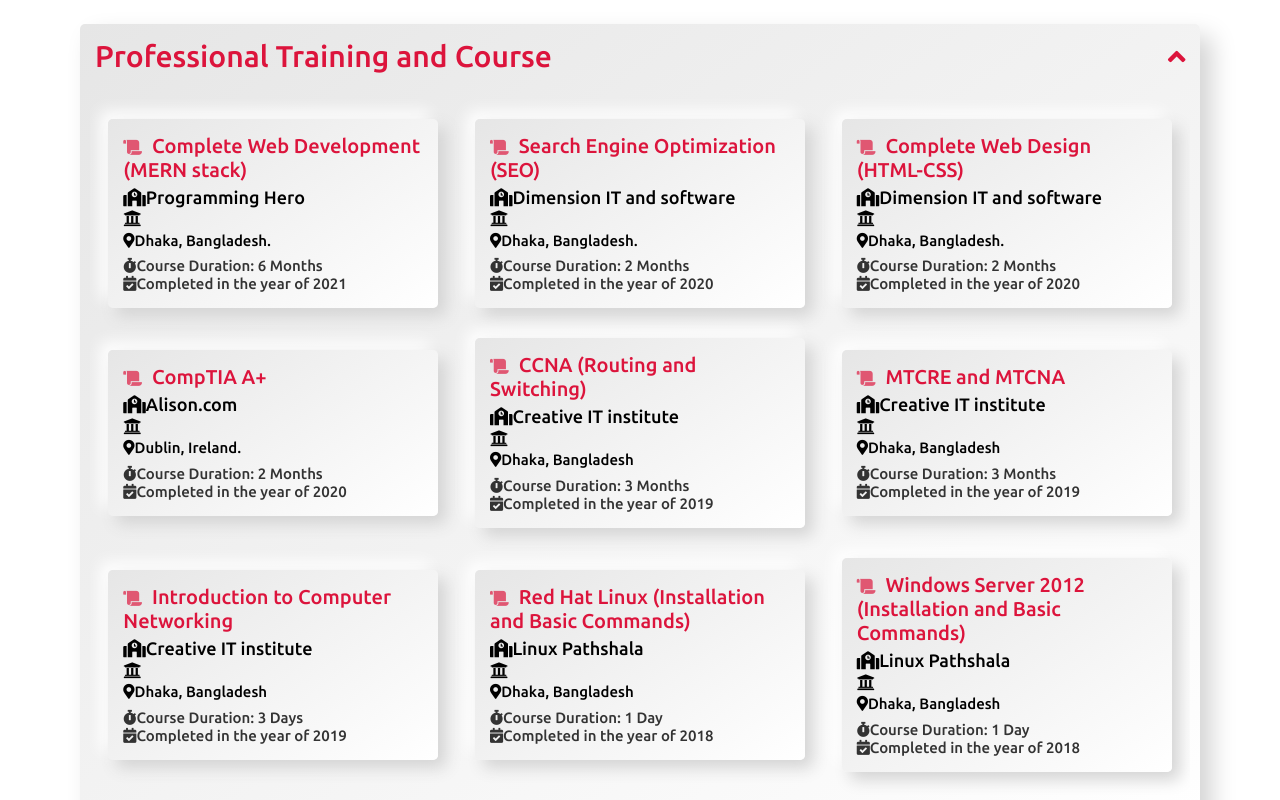
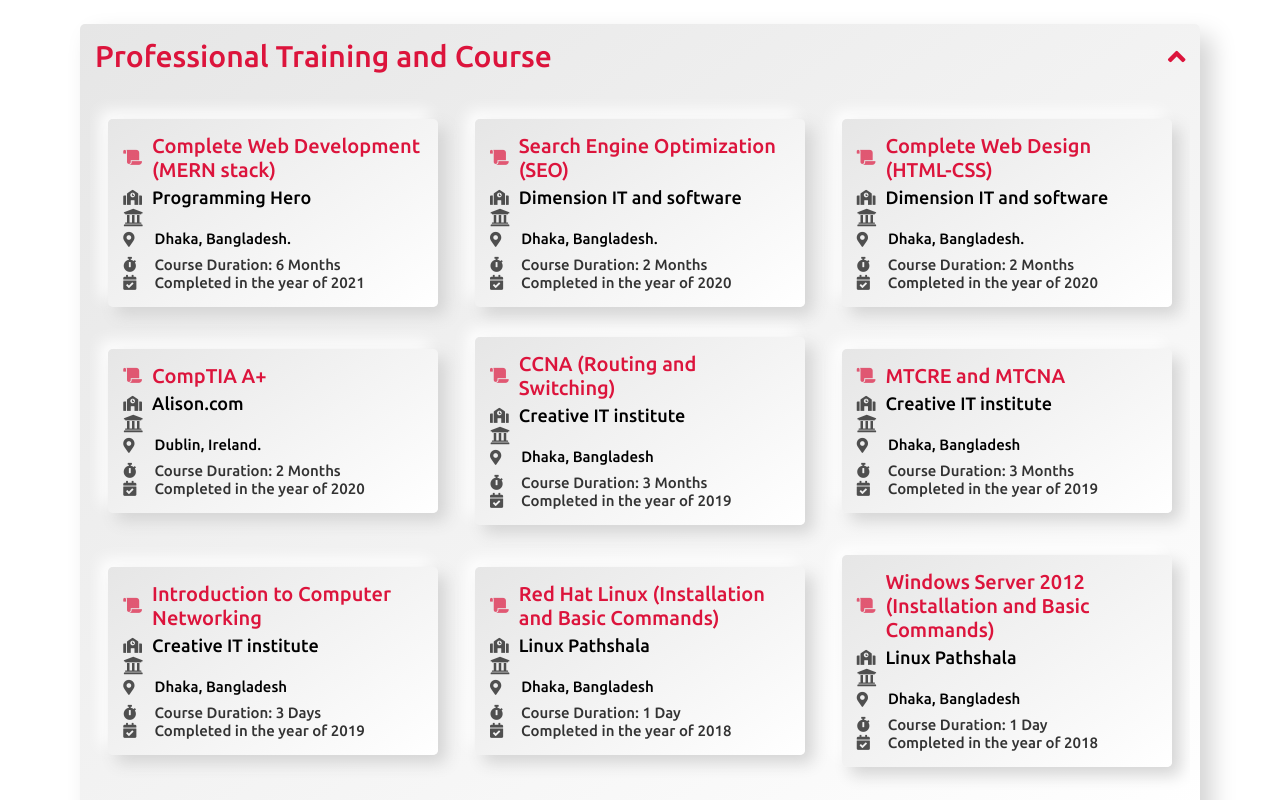
Before and after one commit to Maaazhar/maaazhar.github.io, a React (Vite) app: page / in a window 1280 px wide. Shown: the part 5200-6000 px from the top of the page. Built offline with nearby package versions, Linux system fonts and the light colour scheme.

Commit message:
updating education section-13

```diff
--- a/src/components/Education/Education.css
+++ b/src/components/Education/Education.css
@@ -109,6 +109,19 @@
     display: block;
 }
 
+
+
+.courseTitle,
+.institute,
+.universityBoard,
+.instituteLocation,
+.courseDuration,
+.passingYear{
+    display: flex;
+    align-items: center;
+}
+
+
 .courseTitle {
     position: relative;
     margin-bottom: 5px;
@@ -129,9 +142,25 @@
     line-height: 1.2;
 }
 
+.institute>i{
+    margin-right: 10px;
+    font-size: 15px;
+    color: #000000ab;
+}
+.universityBoard>i{
+    margin-right: 10px;
+    font-size: 20px;
+    color: #000000ab;
+}
+
 .instituteLocation {
     font: 500 15px 'Ubuntu', sans-serif;
     line-height: 1.5;
+}
+
+.instituteLocation>i{
+    margin-right: 20px;
+    color: #000000ab;
 }
 
 .courseDuration {
@@ -143,6 +172,12 @@
     color: #333;
     font: 500 15px 'Ubuntu', sans-serif;
     line-height: 1.2;
+}
+
+.courseDuration>i,
+.passingYear>i{
+    margin-right: 18px;
+    color: #000000ab;
 }
 
 .educationTabContent>ul {
--- a/src/components/Education/Education.jsx
+++ b/src/components/Education/Education.jsx
@@ -36,12 +36,12 @@ const Education = () => {
                                             <div
                                                 key={c - 1 + k}
                                                 className="educationCard">
-                                                <h3 className="courseTitle"><i className="fas fa-scroll"/>{c.title}</h3>
+                                                <h3 className="courseTitle"><i className="fas fa-scroll"/><span>{c.title}</span></h3>
                                                 <p className="institute"><i className="fas fa-school"/><a href={c.instituteLink} target="_blank">{c.institute}</a></p>
                                                 <p className="universityBoard"><i className="fas fa-university"/><a href={c.universityBoardLink} target="_blank">{c.universityBoard}</a></p>
-                                                <p className="instituteLocation"><i className="fas fa-map-marker-alt"/>{c.location}</p>
-                                                <p className="courseDuration"><i className="fas fa-stopwatch"/>Course Duration: {c.duration}</p>
-                                                <p className="passingYear"><i className="fas fa-calendar-check"/>Completed in the year of {c.passingYear}</p>
+                                                <p className="instituteLocation"><i className="fas fa-map-marker-alt"/><span>{c.location}</span></p>
+                                                <p className="courseDuration"><i className="fas fa-stopwatch"/><span>Course Duration: {c.duration}</span></p>
+                                                <p className="passingYear"><i className="fas fa-calendar-check"/><span>Completed in the year of {c.passingYear}</span></p>
                                                 <p className="courseDetails"></p>
                                             </div>
                                         )
```
